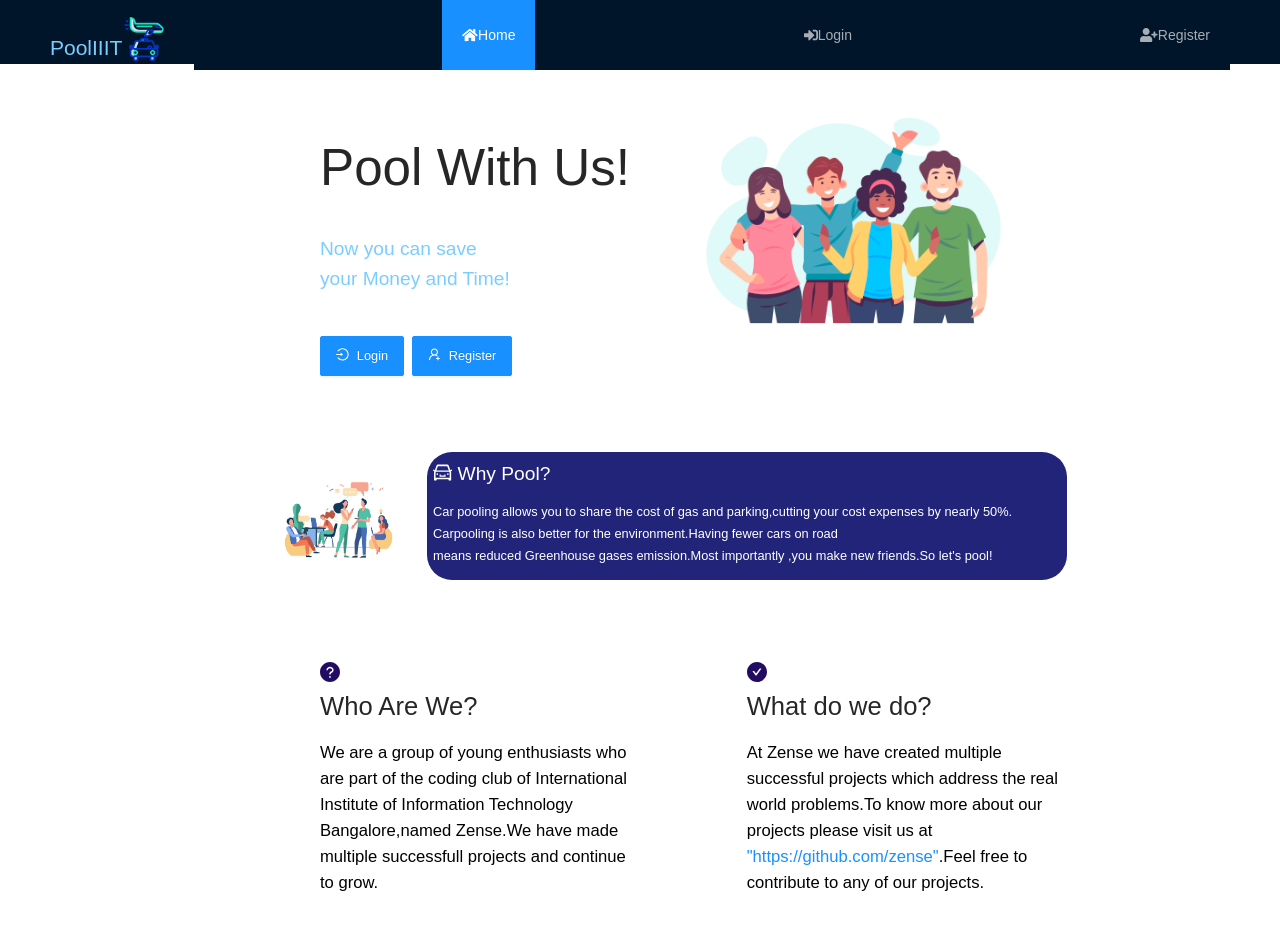
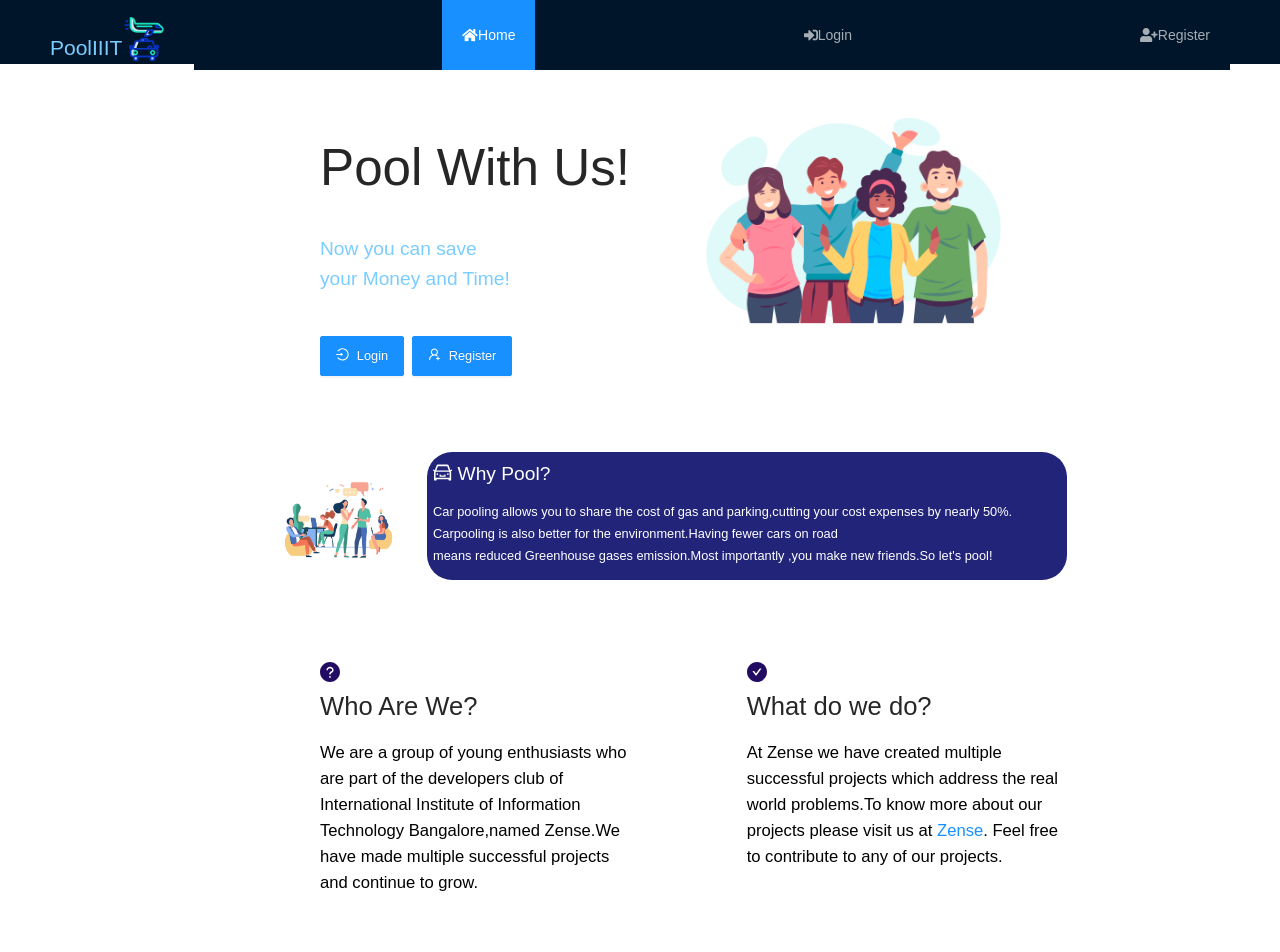
Before and after one commit to divyamagwl/PoolIIIT, a React (Create React App) app in the folder frontend/: page / in a window 1280 px wide. Shown: the top 952 px of the page. Built offline with nearby package versions, Linux system fonts and the light colour scheme.

Commit message:
Updated Home.js

```diff
--- a/frontend/src/containers/Home.js
+++ b/frontend/src/containers/Home.js
@@ -1,108 +1,117 @@
-import React from 'react';
+import React, { Component } from 'react';
 import { connect } from 'react-redux';
-import {Row,Col,Button} from 'antd';
-import {  withRouter } from 'react-router-dom';
+import { Row, Col, Button } from 'antd';
 
+import pic1 from '../pic1.jpg';
+import pic2 from '../pic2.jpg';
+import pic3 from '../pic3.jpg';
 
-import  pic from '../pic1.jpg';
-import  pic2 from '../pic2.jpg';
-import  pic3 from '../pic3.jpg';
+import {
+  LoginOutlined,
+  QuestionCircleFilled,
+  CheckCircleFilled,
+  CarOutlined,
+  UserAddOutlined,
+  ScheduleOutlined
+} from '@ant-design/icons';
 
-import {LoginOutlined,QuestionCircleFilled,CheckCircleFilled,CarOutlined,UserAddOutlined,ScheduleOutlined} from '@ant-design/icons';
-import  ScrollToTopBtn from './ScrollToTop';
+import ScrollToTopBtn from './ScrollToTop';
 
-const Home = withRouter((props) => {
-  const { isAuthenticated} = props;
+class Home extends Component {
+  render() {
+    const { isAuthenticated } = this.props;
     return (
       <div>
-      <Row >
+
+        <Row>
           <Col span={12} >
-            <div style={{paddingLeft:"50%" ,paddingTop:'10%',paddingBottom:'10%',paddingRight:'10%',textAlign:"left",width:'90%',height:'auto'}}>
-              <h1 style={{fontSize:"4vw",whiteSpace:'nowrap'}}>Pool With Us!</h1>
-              <p style={{fontSize:"1.5vw",whiteSpace:'nowrap'}}>Now you can save <br/>your
+            <div style={{ paddingLeft: "50%", paddingTop: '10%', paddingBottom: '10%', paddingRight: '10%', textAlign: "left", width: '90%', height: 'auto' }}>
+              <h1 style={{ fontSize: "4vw", whiteSpace: 'nowrap' }}>Pool With Us!</h1>
+              <p style={{ fontSize: "1.5vw", whiteSpace: 'nowrap' }}>Now you can save <br />your
                 Money and Time!
               </p>
               <br/>
-              {isAuthenticated
-              ?[
-                <Button type="primary" href="./booking" size="large" style={{fontSize:"1vw",whiteSpace:'nowrap'}}><ScheduleOutlined />Bookings</Button>
+              {
+                isAuthenticated
+                ? [
+                  <Button type="primary" href="./booking" size="large" style={{ fontSize: "1vw", whiteSpace: 'nowrap' }}><ScheduleOutlined />Bookings</Button>
                 ]
-              :[
-                <div style={{display:'flex'}}>
-                  <Button type="primary" href="./login" size="large" style={{fontSize:"1vw",whiteSpace:'nowrap'}}><LoginOutlined />Login </Button>
+                : [
+                  <div style={{ display: 'flex' }}>
+                    <Button type="primary" href="./login" size="large" style={{ fontSize: "1vw", whiteSpace: 'nowrap' }}><LoginOutlined />Login </Button>
                     &nbsp;&nbsp;
-                  <Button type="primary" href="./register" size="large"  style={{fontSize:"1vw",whiteSpace:'nowrap'}}><UserAddOutlined />Register</Button>
+                    <Button type="primary" href="./register" size="large" style={{ fontSize: "1vw", whiteSpace: 'nowrap' }}><UserAddOutlined />Register</Button>
                   </div>
-              ]}
-
+                ]
+              }
             </div>
           </Col>
 
           <Col span={8}>
-             <img alt='Pooling-image' style={{paddingBottom:'10%',paddingLeft:"10%",paddingRight:'10%' ,paddingTop:'10%',width:'100%',height:'auto',textAlign:"left"}} src={pic}/>
+            <img alt='Pooling-image' style={{ paddingBottom: '10%', paddingLeft: "10%", paddingRight: '10%', paddingTop: '10%', width: '100%', height: 'auto', textAlign: "left" }} src={pic1} />
           </Col>
+        </Row>
 
-      </Row>
-      <Row style={{paddingBottom:'1%',paddingLeft:"20%" ,paddingTop:'1%'}}>
+        <Row style={{ paddingBottom: '1%', paddingLeft: "20%", paddingTop: '1%' }}>
           <Col span={4}>
-        <img alt='Pooling-image' style={{paddingBottom:'10%',paddingLeft:"5%",paddingRight:'5%' ,paddingTop:'10%',width:'100%',height:'auto',textAlign:"center"}} src={pic3}/>
+            <img alt='Pooling-image' style={{ paddingBottom: '10%', paddingLeft: "5%", paddingRight: '5%', paddingTop: '10%', width: '100%', height: 'auto', textAlign: "center" }} src={pic3} />
 
           </Col>
-        <Col span={15} style={{borderRadius:"25px",backgroundColor:"#22247A",width:"100%",height:"10vw",whiteSpace:'nowrap'}}>
+          <Col span={15} style={{ borderRadius: "25px", backgroundColor: "#22247A", width: "100%", height: "10vw", whiteSpace: 'nowrap' }}>
 
-          <h1 style={{textAlign:'left',color:'white',paddingLeft:'1%',paddingTop:'1%',fontSize:"1.5vw",whiteSpace:'nowrap'}}><CarOutlined/>  Why Pool?</h1>
-          <p style={{textAlign:'left',color:'white',paddingLeft:'1%',paddingTop:'0.2%',paddingRight:'1%',paddingBottom:'1%'}}>
-            <span style={{fontSize:"1vw",whiteSpace:'nowrap'}}>Car pooling allows you to share the cost of gas and parking,cutting your cost expenses by nearly 50%.</span>
-            <br/>
-            <span style={{fontSize:"1vw",whiteSpace:'nowrap'}}>Carpooling is also better for the environment.Having fewer cars on road</span>
-            <br/>
-            <span style={{fontSize:"1vw",whiteSpace:'nowrap'}}>means reduced Greenhouse gases emission.Most importantly ,you make new friends.So let's pool! </span>
+            <h1 style={{ textAlign: 'left', color: 'white', paddingLeft: '1%', paddingTop: '1%', fontSize: "1.5vw", whiteSpace: 'nowrap' }}><CarOutlined />  Why Pool?</h1>
+            <p style={{ textAlign: 'left', color: 'white', paddingLeft: '1%', paddingTop: '0.2%', paddingRight: '1%', paddingBottom: '1%' }}>
+              <span style={{ fontSize: "1vw", whiteSpace: 'nowrap' }}>Car pooling allows you to share the cost of gas and parking,cutting your cost expenses by nearly 50%.</span>
+              <br />
+              <span style={{ fontSize: "1vw", whiteSpace: 'nowrap' }}>Carpooling is also better for the environment.Having fewer cars on road</span>
+              <br />
+              <span style={{ fontSize: "1vw", whiteSpace: 'nowrap' }}>means reduced Greenhouse gases emission.Most importantly ,you make new friends.So let's pool! </span>
             </p>
           </Col>
         </Row>
+
         <Row>
           <Col span={4}>
           </Col>
           <br></br>
-        <Col xs={{ span: 5, offset: 1 }} lg={{ span: 6, offset: 2 }} style={{paddingTop:"5%"}}>
-          <QuestionCircleFilled style={{color:'#220c63',fontSize:'20px'}}/>
-           <h1 style={{fontSize:"2vw",whiteSpace:'nowrap'}}>Who Are We?</h1>
-           <p style={{paddingTop:'0.2%',color:'black',fontSize:"1.3vw"}}>
+          <Col xs={{ span: 5, offset: 1 }} lg={{ span: 6, offset: 2 }} style={{ paddingTop: "5%" }}>
+            <QuestionCircleFilled style={{ color: '#220c63', fontSize: '20px' }} />
+            <h1 style={{ fontSize: "2vw", whiteSpace: 'nowrap' }}>Who Are We?</h1>
+            <p style={{ paddingTop: '0.2%', color: 'black', fontSize: "1.3vw" }}>
               We are a group of young enthusiasts
-             who are part of the coding club of
+              who are part of the developers club of
               International Institute of Information Technology
               Bangalore,named Zense.We have made multiple
-             successfull projects and continue to grow.
+              successful projects and continue to grow.
            </p>
           </Col>
-        <Col xs={{ span: 5, offset: 1 }} lg={{ span: 6, offset: 2 }} style={{paddingTop:"5%"}}>
-          <CheckCircleFilled style={{color:'#220c63',fontSize:'20px'}}/>
-          <h1 style={{fontSize:"2vw",whiteSpace:'nowrap'}}>What do we do?</h1>
-          <p style={{paddingTop:'0.2%',color:'black',fontSize:"1.3vw"}}>
+          <Col xs={{ span: 5, offset: 1 }} lg={{ span: 6, offset: 2 }} style={{ paddingTop: "5%" }}>
+            <CheckCircleFilled style={{ color: '#220c63', fontSize: '20px' }} />
+            <h1 style={{ fontSize: "2vw", whiteSpace: 'nowrap' }}>What do we do?</h1>
+            <p style={{ paddingTop: '0.2%', color: 'black', fontSize: "1.3vw" }}>
               At Zense we have created multiple successful
               projects which address the real world problems.To
               know more about our projects please visit us at
-              <a href="https://github.com/zense"> "https://github.com/zense"</a>.Feel free to
+              <a href="https://github.com/zense"> Zense</a>. Feel free to
               contribute to any of our projects.
            </p>
           </Col>
         </Row>
+
         <Row>
           <Col span={5}>
 
           </Col>
           <Col span={15}>
-        <img alt='Pooling-image' style={{paddingBottom:'10%',paddingLeft:"10%",paddingRight:'10%' ,paddingTop:'10%',width:'100%',height:'auto',textAlign:"center"}} src={pic2}/>
+            <img alt='Pooling-image' style={{ paddingBottom: '10%', paddingLeft: "10%", paddingRight: '10%', paddingTop: '10%', width: '100%', height: 'auto', textAlign: "center" }} src={pic2} />
           </Col>
 
         </Row>
         <ScrollToTopBtn />
       </div>
-
     );
-  });
-
-
+  }
+}
 
 const mapStateToProps = (state) => {
   return {
@@ -111,5 +120,4 @@ const mapStateToProps = (state) => {
   };
 };
 
-
 export default connect(mapStateToProps, null)(Home);
```
Lines whose indentation alone changed are shown as unchanged.
